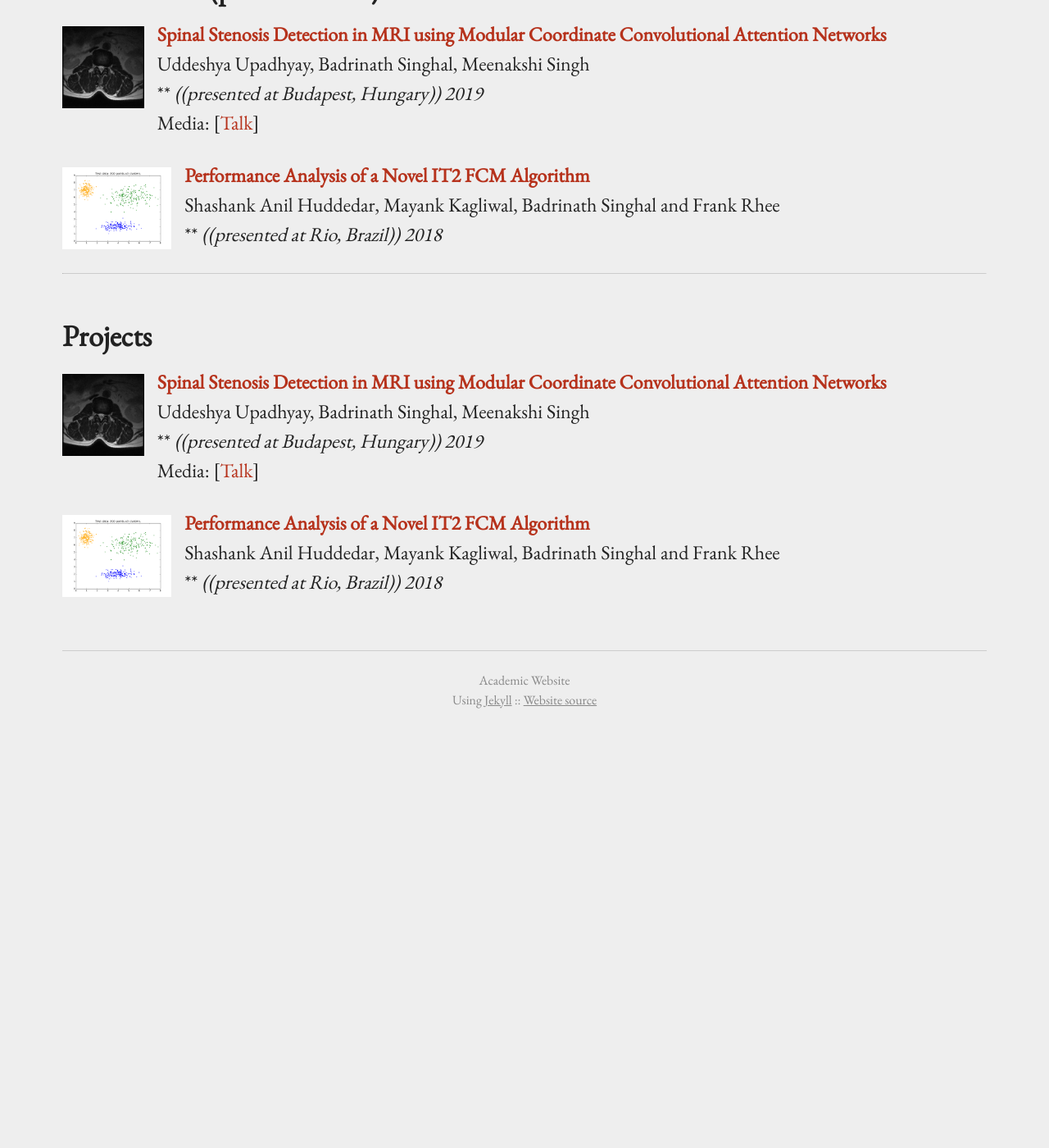
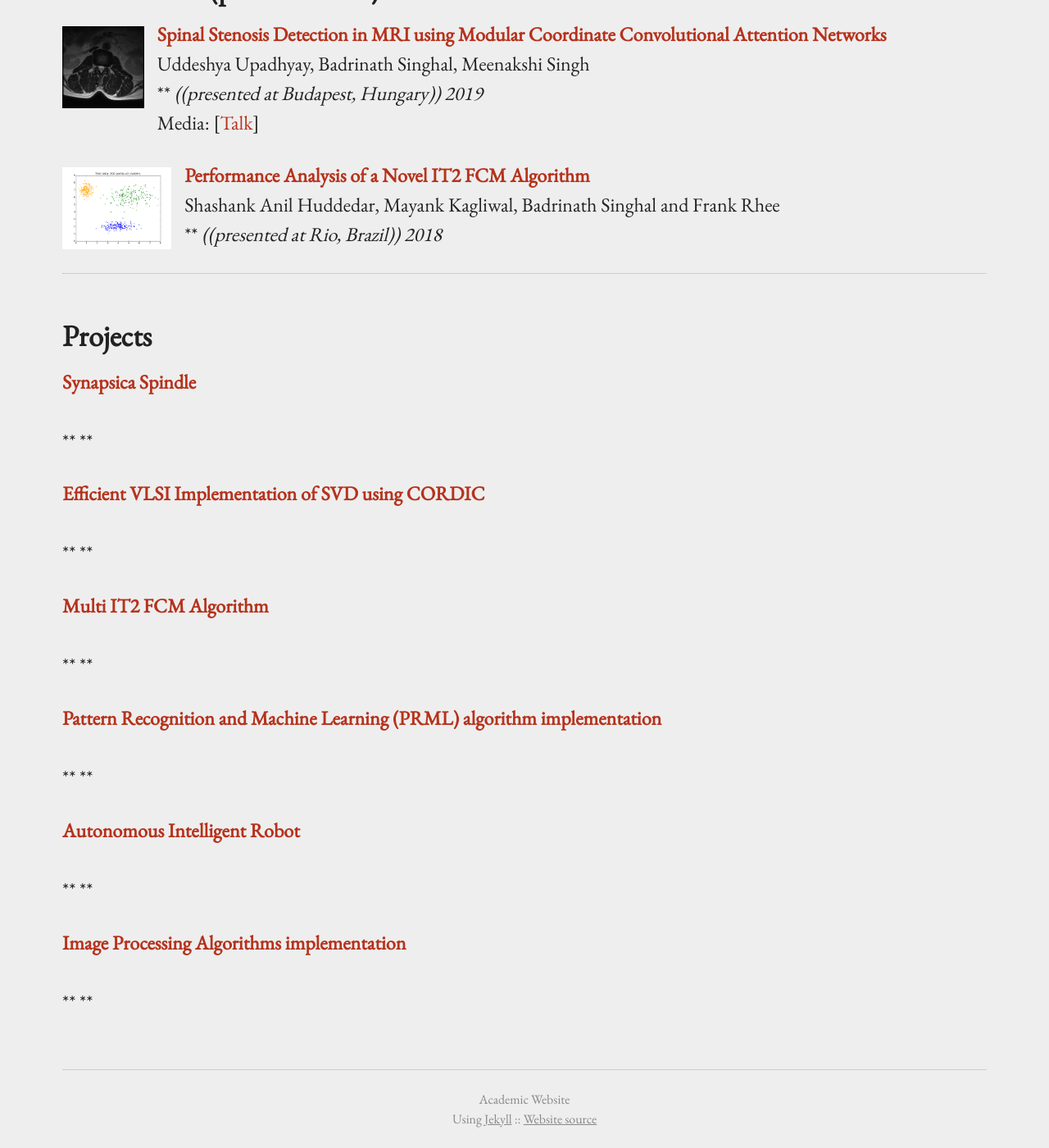
Before and after one commit to BadrinathS/BadrinathS.github.io, a Jekyll site: the page built from research.md, in a window 1280 px wide and 1400 px high, scrolled down 301 px. Shown: the whole window at 82% size. Built offline with Jekyll 4.4.1, drawn with Linux system fonts in a browser that asks for light colours; before the commit the page ends 1190 px from its top, so only the background shows below that.

Commit message:
Fixing few errors

```diff
--- a/research.md
+++ b/research.md
@@ -144,7 +144,7 @@ projects:
 ## Projects
 {% assign thumbnail="left" %}
 
-{% for pub in page.pubs %}
+{% for pub in page.projects %}
 {% if pub.image %}
 {% include image.html url=pub.image caption="" height="100px" align=thumbnail %}
 {% endif %}
```
